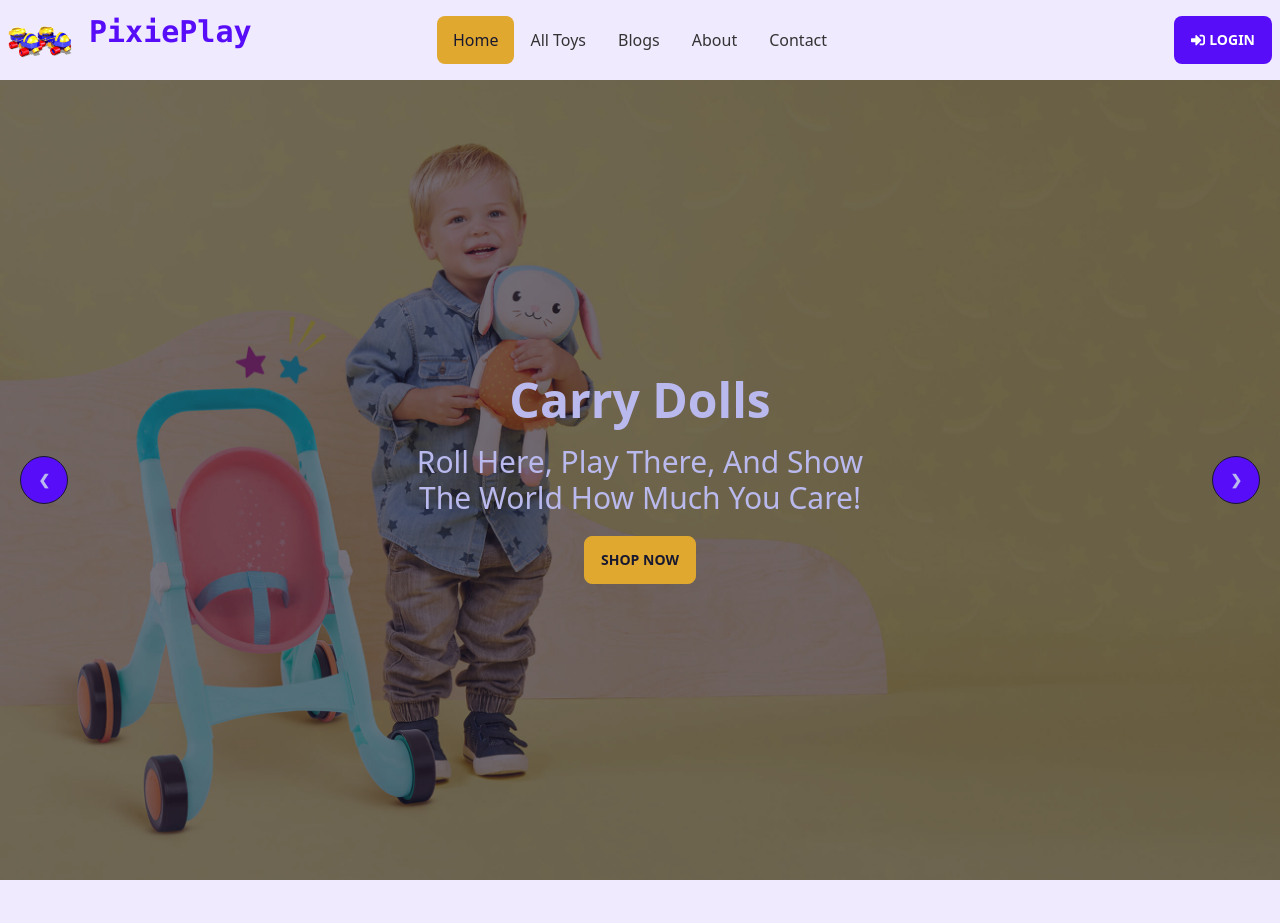
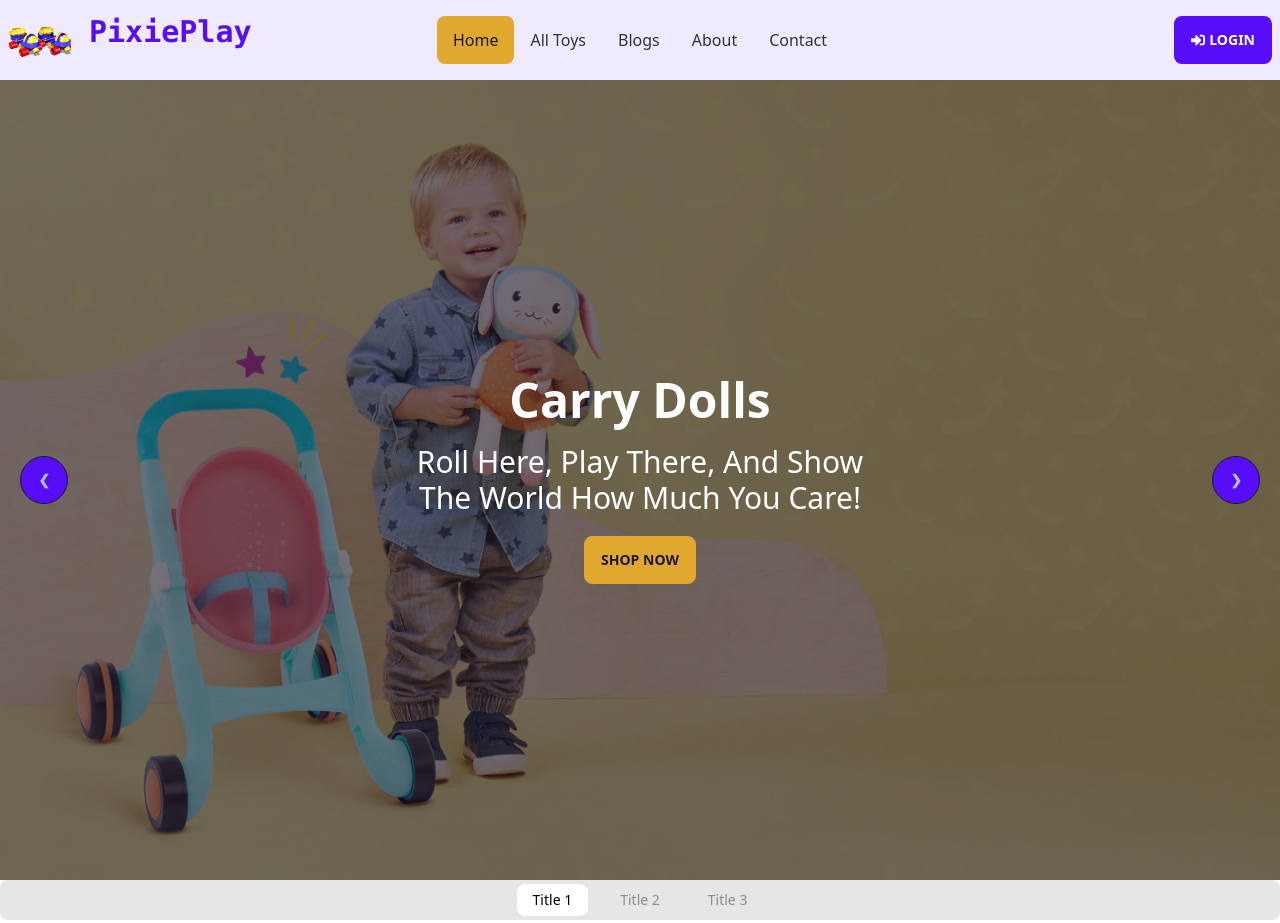
Before and after one commit to eshansaif/pixieplay-client, a React (Vite) app: page / in a window 1280 px wide. Shown: the top 923 px of the page. Built offline with nearby package versions, Linux system fonts and the light colour scheme; no server answers.

Commit message:
react tab is implmeneted to view just

```diff
--- a/package.json
+++ b/package.json
@@ -18,6 +18,7 @@
     "react-dom": "^18.2.0",
     "react-icons": "^4.8.0",
     "react-router-dom": "^6.11.2",
+    "react-tabs": "^6.0.1",
     "sort-by": "^1.2.0",
     "sweetalert": "^2.1.2"
   },
--- a/src/components/Banner/Banner.jsx
+++ b/src/components/Banner/Banner.jsx
@@ -3,13 +3,13 @@ import React from 'react';
 const Banner = () => {
     return (
         <div>
-            <div className="carousel w-full">
+            <div className="carousel w-full ">
                 <div id="slide1" className="carousel-item relative w-full">
                     {/* <img src="/slider-1.jpg" className="w-full" /> */}
-                    <div className="hero min-h-screen" style={{ backgroundImage: `url("/slider-1.jpg")` }}>
+                    <div className="hero min-h-screen w-full" style={{ backgroundImage: `url("/slider-1.jpg")` }}>
                         <div className="hero-overlay bg-opacity-60"></div>
                         <div className="hero-content text-center text-neutral-content">
-                            <div className="max-w-md">
+                            <div className="max-w-md text-white">
                                 <h1 className="mb-5 text-5xl font-bold">Carry Dolls</h1>
                                 <p className="mb-5 text-3xl">Roll Here, Play There, And Show The World How Much You Care!</p>
                                 <button className="btn btn-primary">Shop Now</button>
@@ -23,10 +23,10 @@ const Banner = () => {
                 </div>
                 <div id="slide2" className="carousel-item relative w-full">
                     {/* <img src="/slider-2.jpg" className="w-full" /> */}
-                    <div className="hero min-h-screen" style={{ backgroundImage: `url("/slider-2.jpg")` }}>
+                    <div className="hero min-h-screen w-full" style={{ backgroundImage: `url("/slider-2.jpg")` }}>
                         <div className="hero-overlay bg-opacity-60"></div>
                         <div className="hero-content text-center text-neutral-content">
-                            <div className="max-w-md">
+                            <div className="max-w-md text-white f">
                                 <h1 className="mb-5 text-5xl font-bold">Kitchen for Cuties</h1>
                                 <p className="mb-5 text-3xl">Roll Here, Play There, And Show The World How Much You Care!</p>
                                 <button className="btn btn-primary">Shop Now</button>
@@ -40,10 +40,10 @@ const Banner = () => {
                 </div>
                 <div id="slide3" className="carousel-item relative w-full">
                     {/* <img src="/slider-3.jpg" className="w-full" /> */}
-                    <div className="hero min-h-screen" style={{ backgroundImage: `url("/slider-3.jpg")` }}>
+                    <div className="hero min-h-screen w-full" style={{ backgroundImage: `url("/slider-3.jpg")` }}>
                         <div className="hero-overlay bg-opacity-60"></div>
                         <div className="hero-content text-center text-neutral-content">
-                            <div className="max-w-md">
+                            <div className="max-w-md text-white f">
                                 <h1 className="mb-5 text-5xl font-bold">Baby Sinks</h1>
                                 <p className="mb-5 text-3xl">Roll Here, Play There, And Show The World How Much You Care!</p>
                                 <button className="btn btn-primary">Shop Now</button>
@@ -57,10 +57,10 @@ const Banner = () => {
                 </div>
                 <div id="slide4" className="carousel-item relative w-full">
                     {/* <img src="/slider-4.jpg" className="w-full" /> */}
-                    <div className="hero min-h-screen" style={{ backgroundImage: `url("/slider-4.jpg")` }}>
+                    <div className="hero min-h-screen w-full" style={{ backgroundImage: `url("/slider-4.jpg")` }}>
                         <div className="hero-overlay bg-opacity-60"></div>
                         <div className="hero-content text-center text-neutral-content">
-                            <div className="max-w-md">
+                            <div className="max-w-md text-white f">
                                 <h1 className="mb-5 text-5xl font-bold">Zany Zoo</h1>
                                 <p className="mb-5 text-3xl">Roll Here, Play There, And Show The World How Much You Care!</p>
                                 <button className="btn btn-primary">Shop Now</button>
--- a/src/components/Home/Home.jsx
+++ b/src/components/Home/Home.jsx
@@ -1,12 +1,14 @@
 import React from 'react';
 import useSetTitle from '../../hooks/useSetTitle';
 import Banner from '../Banner/Banner';
+import TabSubCategory from '../TabSubCategory/TabSubCategory';
 
 const Home = () => {
     useSetTitle("Home")
     return (
         <div>
             <Banner></Banner>
+            <TabSubCategory></TabSubCategory>
         </div>
     );
 };
--- /dev/null
+++ b/src/components/TabSubCategory/TabSubCategory.jsx
@@ -0,0 +1,35 @@
+import React, { useState } from 'react';
+import { Tab, Tabs, TabList, TabPanel } from 'react-tabs';
+import 'react-tabs/style/react-tabs.css';
+
+const TabSubCategory = () => {
+    const [selectedTab, setSelectedTab] = useState(0);
+
+    const handleTabSelect = (index) => {
+        setSelectedTab(index);
+    };
+
+    return (
+        <div>
+            <Tabs selectedIndex={selectedTab} onSelect={handleTabSelect}>
+                <TabList className="flex justify-center gap-4 tabs tabs-boxed">
+                    <Tab className={`tab ${selectedTab === 0 ? 'active' : ''}`}>Title 1</Tab>
+                    <Tab className={`tab ${selectedTab === 1 ? 'active' : ''}`}>Title 2</Tab>
+                    <Tab className={`tab ${selectedTab === 2 ? 'active' : ''}`}>Title 3</Tab>
+                </TabList>
+
+                <TabPanel>
+                    <h2>Any content 1</h2>
+                </TabPanel>
+                <TabPanel>
+                    <h2>Any content 2</h2>
+                </TabPanel>
+                <TabPanel>
+                    <h2>Any content 3</h2>
+                </TabPanel>
+            </Tabs>
+        </div>
+    );
+};
+
+export default TabSubCategory;
```
Also changed, not shown: 1 other file (tests, documents, lock files or other folders).
